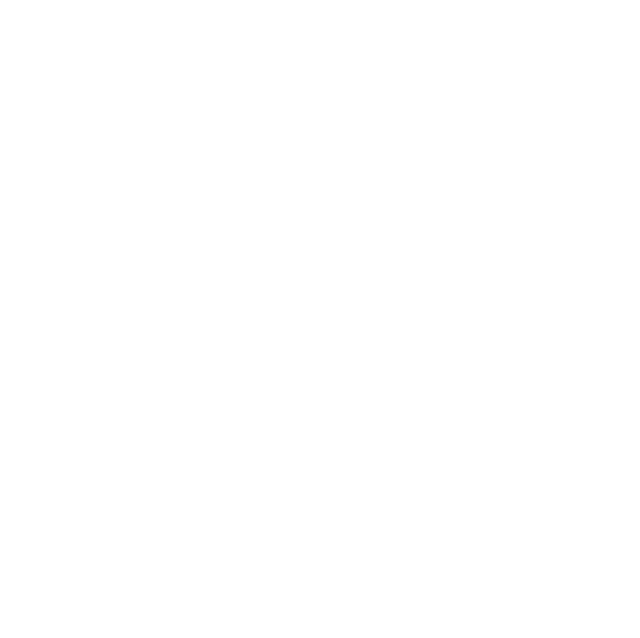
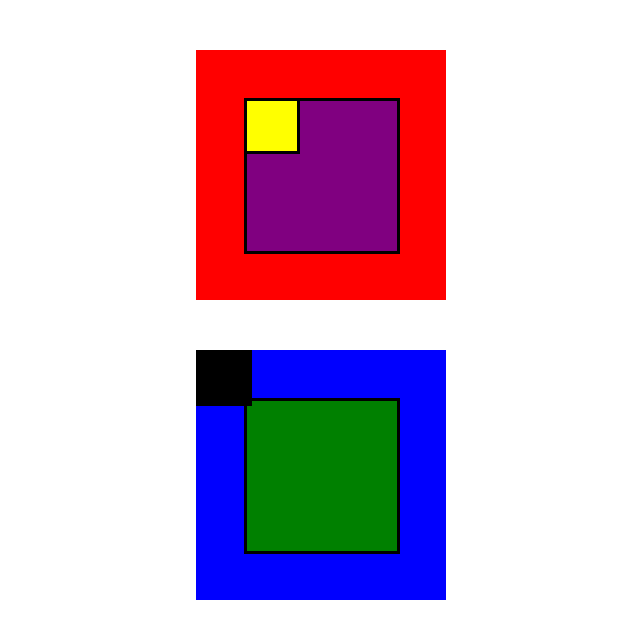
Before and after one commit to MontserratLili/Positions-Ejercicio1-Esquemas, a plain HTML site: page index.html in a window 1280 px wide. Shown: the whole page, without its empty margins (319-959 px from the left). Drawn offline with Linux system fonts and the light colour scheme.

Commit message:
terminando cuadros coloridos usando positions

```diff
--- a/assets/css/main.css
+++ b/assets/css/main.css
@@ -0,0 +1,59 @@
+#primero{
+    width: 250px;
+    height: 250px;
+    margin:50px auto 50px auto;
+    display: block;
+    background-color: red;
+    position: relative;
+    display: block;
+}
+
+.uno{
+    width: 150px;
+    height: 150px;
+    border: 3px solid black;
+    background-color: purple;
+    position: absolute;
+    margin-top: 48px;
+    margin-left: 48px;
+}
+
+.dos{
+    width: 50px;
+    height: 50px;
+    border: 3px solid black;
+    background-color: yellow;
+    margin-top: 48px;
+    margin-left: 48px;
+    position: absolute;
+}
+
+#segundo{
+    background-color: blue;
+    position: relative;
+    display: block;
+    width: 250px;
+    height: 250px;
+    margin:50px auto 50px auto;
+    display: block;
+}
+
+.tres{
+    width: 150px;
+    height: 150px;
+    border: 3px solid black;
+    background-color: green;
+    position: absolute;
+    margin-top: 48px;
+    margin-left: 48px;
+}
+
+.cuatro{
+    width: 50px;
+    height: 50px;
+    border: 3px solid black;
+    background-color: black;
+    margin-top: 0px;
+    margin-left: 0px;
+    position: absolute;
+}
--- a/index.html
+++ b/index.html
@@ -7,7 +7,14 @@
     <link rel="shortcut icon" type="image/x-icon" href="assets/img/logo.jpeg">
 </head>
 <body>
-
+    <section id="primero">
+        <div class="uno"></div>
+        <div class="dos"></div>
+    </section>
+    <section id="segundo">
+        <div class="tres"></div>
+        <div class="cuatro"></div>
+    </section>
 
      <script src="assets/js/main.js"></script>
 </body>
```
